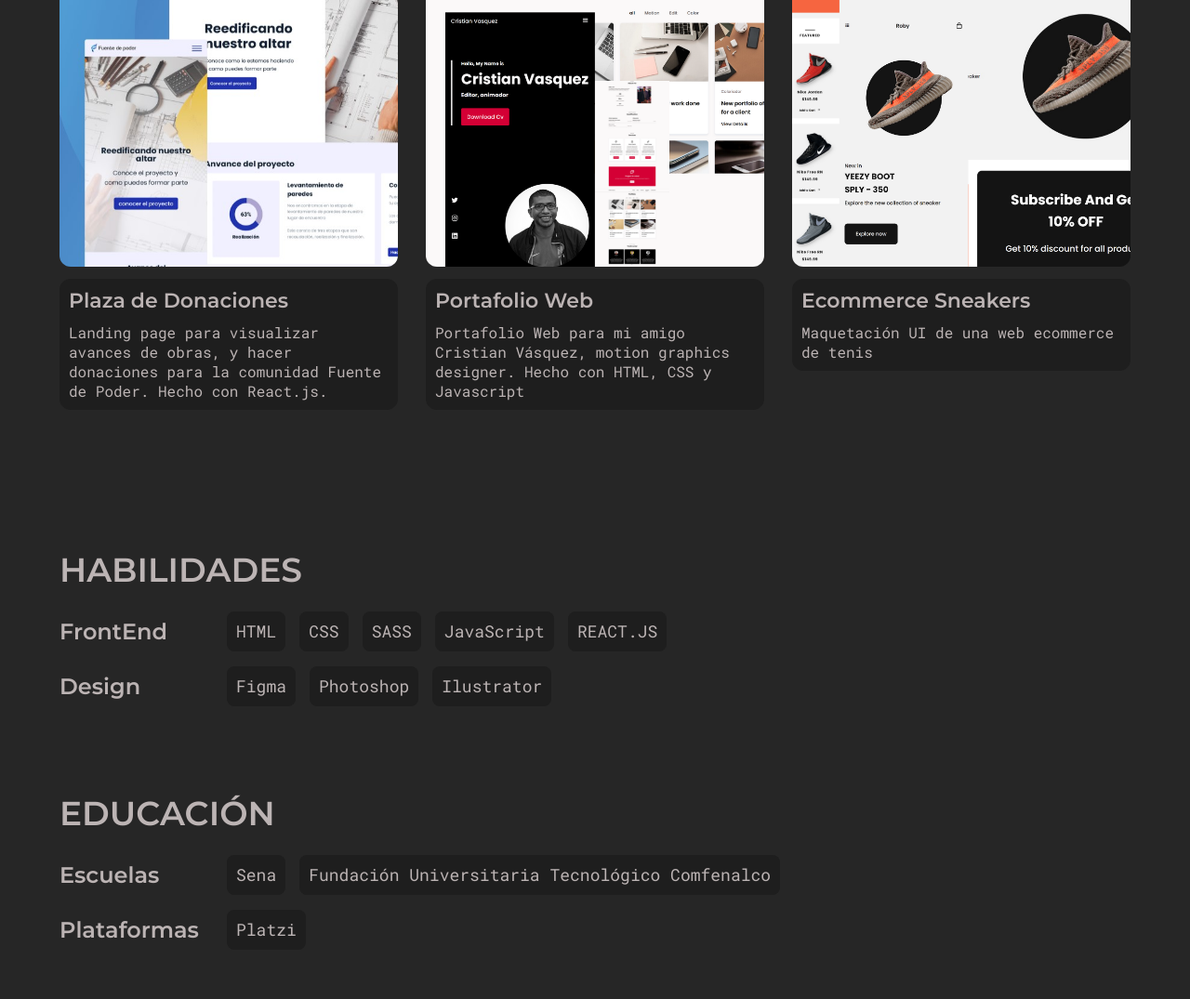
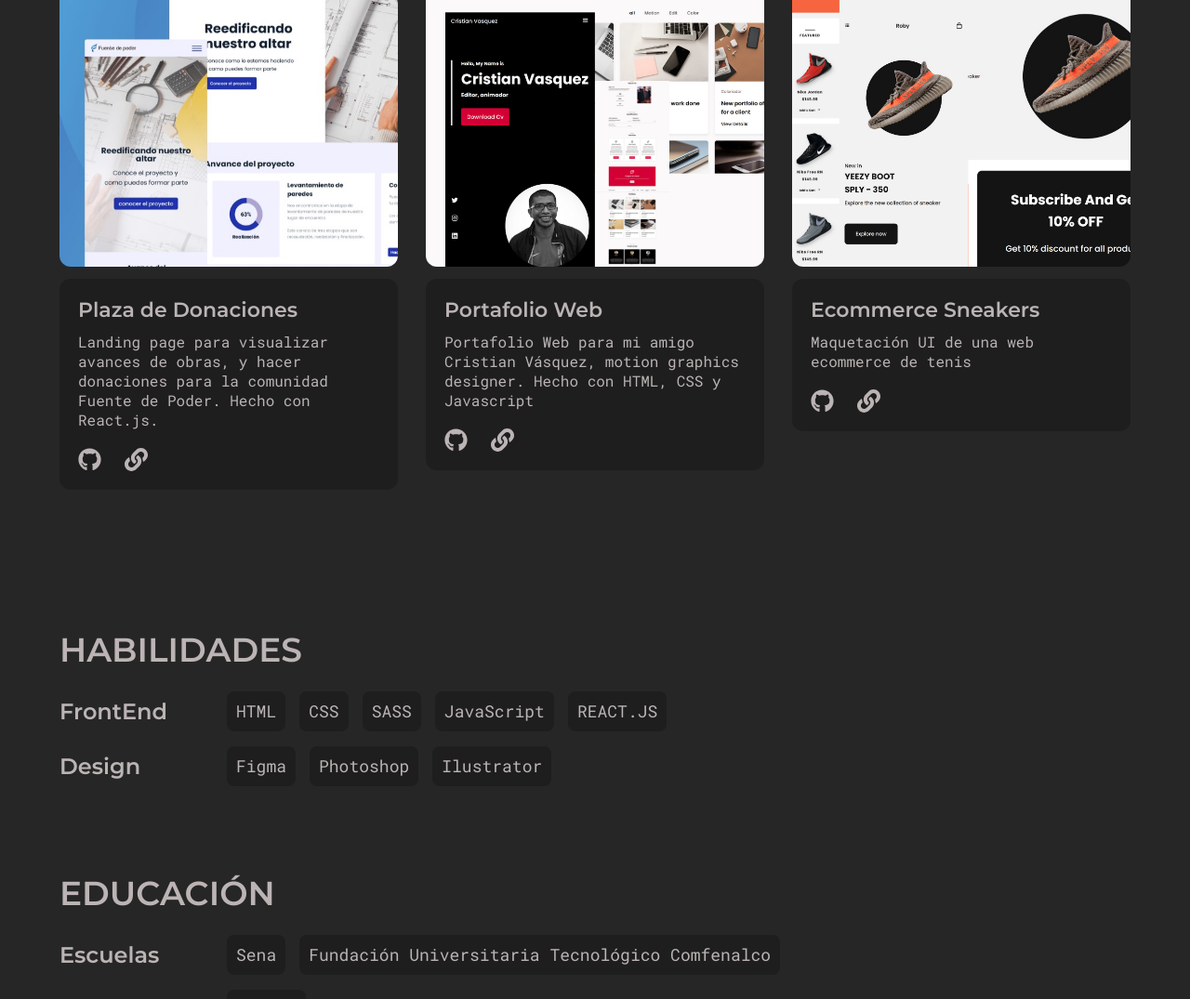
Before and after one commit to pdromoreno7/me-portafolio-web, a React (Create React App) app: page / in a window 1280 px wide. Shown: the part 2505-3580 px from the top of the page at 93% size. Built offline with nearby package versions, Linux system fonts and the light colour scheme; the HTML template or start-up script is replaced by a standard one; a web font is replaced by a local one.

Commit message:
Se añadio links de proyectos con sus estilos

```diff
--- a/src/assets/data/projects.js
+++ b/src/assets/data/projects.js
@@ -19,6 +19,8 @@ const projects = [
     desc:
       'Landing page para visualizar avances de obras, y hacer donaciones para la comunidad Fuente de Poder. Hecho con React.js.',
     img: PlazaDonaciones,
+    github: 'https://github.com/pdromoreno7/church-plaza-donaciones',
+    sitio: 'https://pdromoreno7.github.io/church-plaza-donaciones/',
   },
   {
     id: uuidv4(),
@@ -26,18 +28,24 @@ const projects = [
     desc:
       'Portafolio Web para mi amigo Cristian Vásquez, motion graphics designer. Hecho con HTML, CSS y Javascript',
     img: CrisPortafolio,
+    github: 'https://github.com/pdromoreno7/portfolio-vasquez',
+    sitio: 'https://pdromoreno7.github.io/portfolio-vasquez/',
   },
   {
     id: uuidv4(),
     name: 'Ecommerce Sneakers',
     desc: 'Maquetación UI de una web ecommerce de tenis ',
     img: EcommerceTenis,
+    github: 'https://github.com/pdromoreno7/Ecommerce-Website-Sneakers',
+    sitio: 'https://pdromoreno7.github.io/Ecommerce-Website-Sneakers/',
   },
   {
     id: uuidv4(),
     name: 'Batatabit',
     desc: 'Proyecto de maquetación mobile first con Platzi',
     img: BatatabitImg,
+    github: 'https://github.com/pdromoreno7/Batatabit',
+    sitio: 'https://pdromoreno7.github.io/Batatabit/',
   },
 ];
 
--- a/src/components/ProjectItem.jsx
+++ b/src/components/ProjectItem.jsx
@@ -1,6 +1,8 @@
+/* eslint-disable react/jsx-no-target-blank */
 import React from 'react';
 import { Link } from 'react-router-dom';
 import styled from 'styled-components';
+import { FaGithub, FaLink } from 'react-icons/fa';
 import ProjectImg from '../assets/images/projectImg.png';
 
 const ProjectItemStyles = styled.div`
@@ -18,7 +20,7 @@ const ProjectItemStyles = styled.div`
   .projectItem__info {
     margin-top: 1rem;
     background-color: var(--deep-dark);
-    padding: 1rem;
+    padding: 2rem;
     border-radius: 12px;
   }
   .projectItem__title {
@@ -28,7 +30,35 @@ const ProjectItemStyles = styled.div`
     font-size: 1.6rem;
     font-family: 'RobotoMono Regular';
     margin-top: 1rem;
+    margin-bottom: 2rem;
   }
+  .projectItem__info-liks {
+    display: flex;
+    /* gap: 20px; */
+    align-items: center;
+    /* margin-bottom: 1rem; */
+    /* justify-content: center; */
+    a {
+      display: flex;
+      gap: 10px;
+      align-items: center;
+
+      p {
+        font-size: 20px;
+      }
+      svg {
+        width: 25px;
+        margin-right: 25px;
+      }
+      :hover {
+        path {
+          color: var(--HappyColor);
+          transition: 1s;
+        }
+      }
+    }
+  }
+
   @media only screen and (max-width: 768px) {
     .projectItem__img {
       height: 350px;
@@ -40,6 +70,8 @@ export default function ProjectItem({
   img = ProjectImg,
   title = 'Project Name',
   desc = 'Lorem Ipsum is simply dummy text of the printing and typesetting industry.',
+  github = 'https://github.com/pdromoreno7',
+  sitio = '',
 }) {
   return (
     <ProjectItemStyles>
@@ -51,6 +83,14 @@ export default function ProjectItem({
           <h3 className="projectItem__title">{title}</h3>
         </Link>
         <p className="projectItem__desc">{desc}</p>
+        <div className="projectItem__info-liks">
+          <a href={github} target="_blank" alt="Github">
+            <FaGithub />
+          </a>
+          <a href={sitio} target="_blank">
+            <FaLink />
+          </a>
+        </div>
       </div>
     </ProjectItemStyles>
   );
--- a/src/components/ProjectsSection.jsx
+++ b/src/components/ProjectsSection.jsx
@@ -92,6 +92,8 @@ export function ProjectsSection() {
                   title={project.name}
                   img={project.img}
                   desc={project.desc}
+                  github={project.github}
+                  sitio={project.sitio}
                 />
               </SwiperSlide>
             ))}
--- a/src/pages/Projects.jsx
+++ b/src/pages/Projects.jsx
@@ -90,6 +90,8 @@ export function Projects() {
               title={item.name}
               desc={item.desc}
               img={item.img}
+              github={item.github}
+              sitio={item.sitio}
             />
           ))}
         </div>
```
